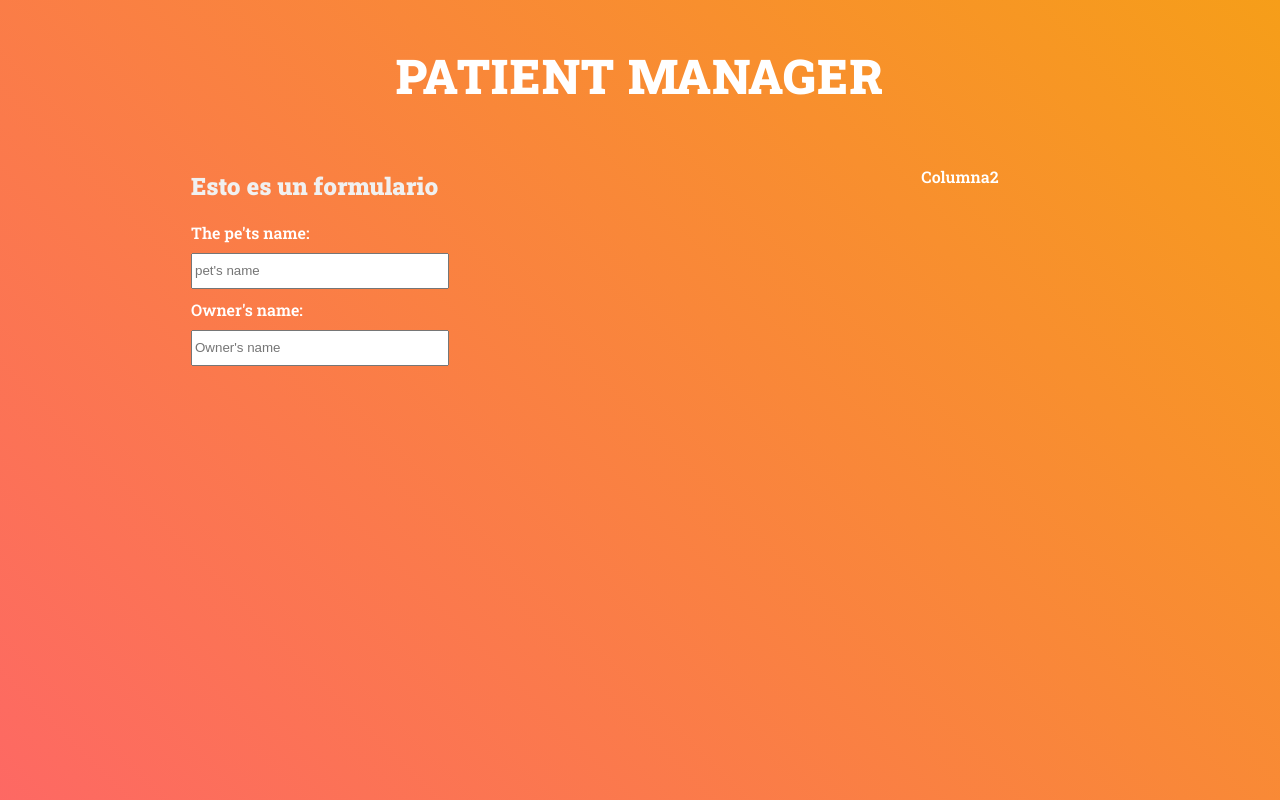
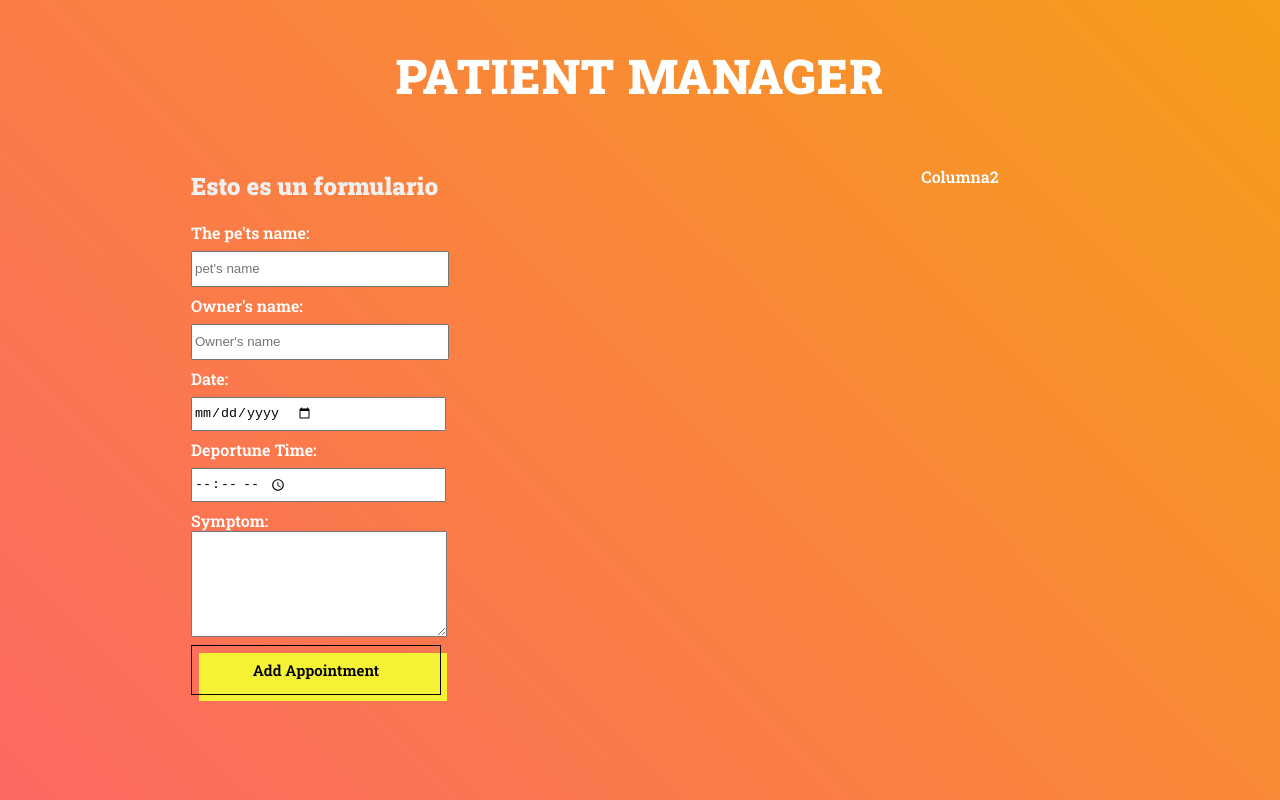
Before and after one commit to JulianBarbossa9/Patient-Manager---Pet, a React (Create React App) app: page / in a window 1280 px wide. Shown: the top 800 px of the page. Built offline with nearby package versions, Linux system fonts and the light colour scheme.

Commit message:
modify form:create button

```diff
--- a/src/components/Formulario.js
+++ b/src/components/Formulario.js
@@ -20,6 +20,27 @@ const Formulario = () => {
                         className="nameOwner"
                         placeholder="Owner's name"
                     />
+                    <label>Date: </label>
+                    <input
+                        type="date"
+                        name="date"
+                        className="date"
+                    />
+                    <label>Deportune Time: </label>
+                    <input
+                        type="time"
+                        name="hour"
+                        className="hour"
+                    />
+                    <label>Symptom: </label>
+                    <textarea
+                        className="coment"
+                    ></textarea>
+
+                    <button
+                        type="submit"
+                        className="button-primary"
+                    >Add Appointment</button>
                 </form>
 
             </Fragment>
--- a/src/index.css
+++ b/src/index.css
@@ -1,3 +1,7 @@
+@import url("https://fonts.googleapis.com/css2?family=Roboto&display=swap");
+
+
+
 html {
   min-height: 100%;
 }
@@ -62,14 +66,63 @@ label {
   display: inline-table;
 }
 
-.namePet,.nameOwner{
+.namePet,
+  .nameOwner{
   display: flex;
   flex-direction: column;
   height: 30px;
   width: 250px;
-  margin: 10px 0;
+  margin: 8px 0;
 }
 
+.date,
+  .hour{
+  display: flex;
+  /* flex-direction: column; */
+  width: 250px;
+  height: 30px;
+  width: 250px;
+  margin: 8px 0;
+}
+
+.coment{
+  display:flex;
+  height: 100px;
+  width: 250px;
+}
+
+.button-primary {
+  font-size: 15px;
+  font-weight: 200;
+  font-family:'Roboto Slab', serif; ;
+  /* letter-spacing: 1px; */
+  /* padding: 13px 50px ; */
+  height: 50px;
+  width: 250px;
+  outline: 0;
+  border: 1px solid black;
+  cursor: pointer;
+  position: relative;
+  background-color: rgba(0, 0, 0, 0);
+  margin:8px 0;
+}
+
+.button-primary::after {
+  content: "";
+  background-color: #f5f235;
+  width: 100%;
+  z-index: -1;
+  position: absolute;
+  height: 100%;
+  top: 7px;
+  left: 7px;
+  transition: 0.2s;
+}
+
+.button-primary:hover::after {
+  top: 0px;
+  left: 0px;
+}
 
 /* .lista-citas .media {
   border-bottom: 1px solid #e1e1e1;
```
